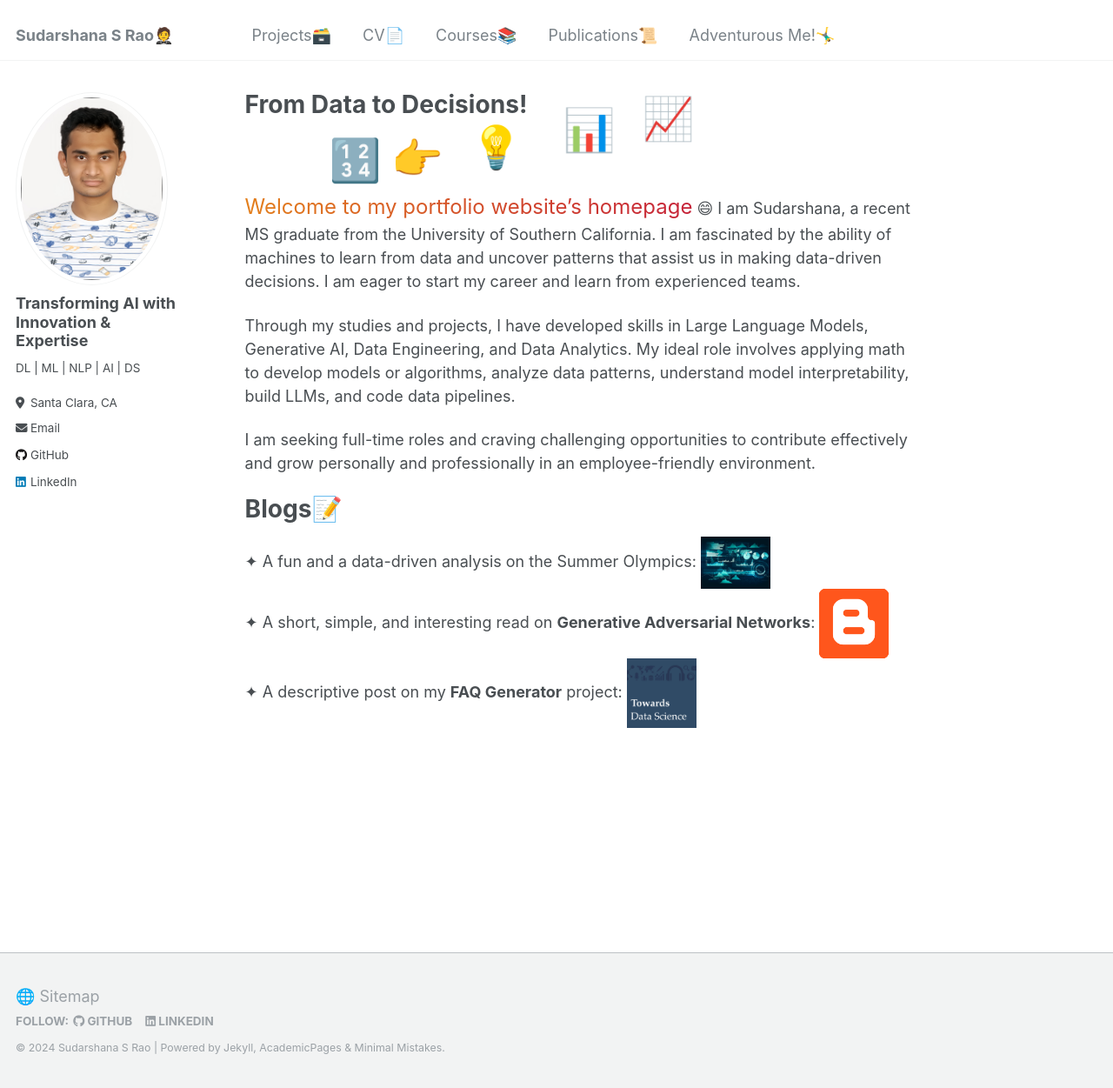
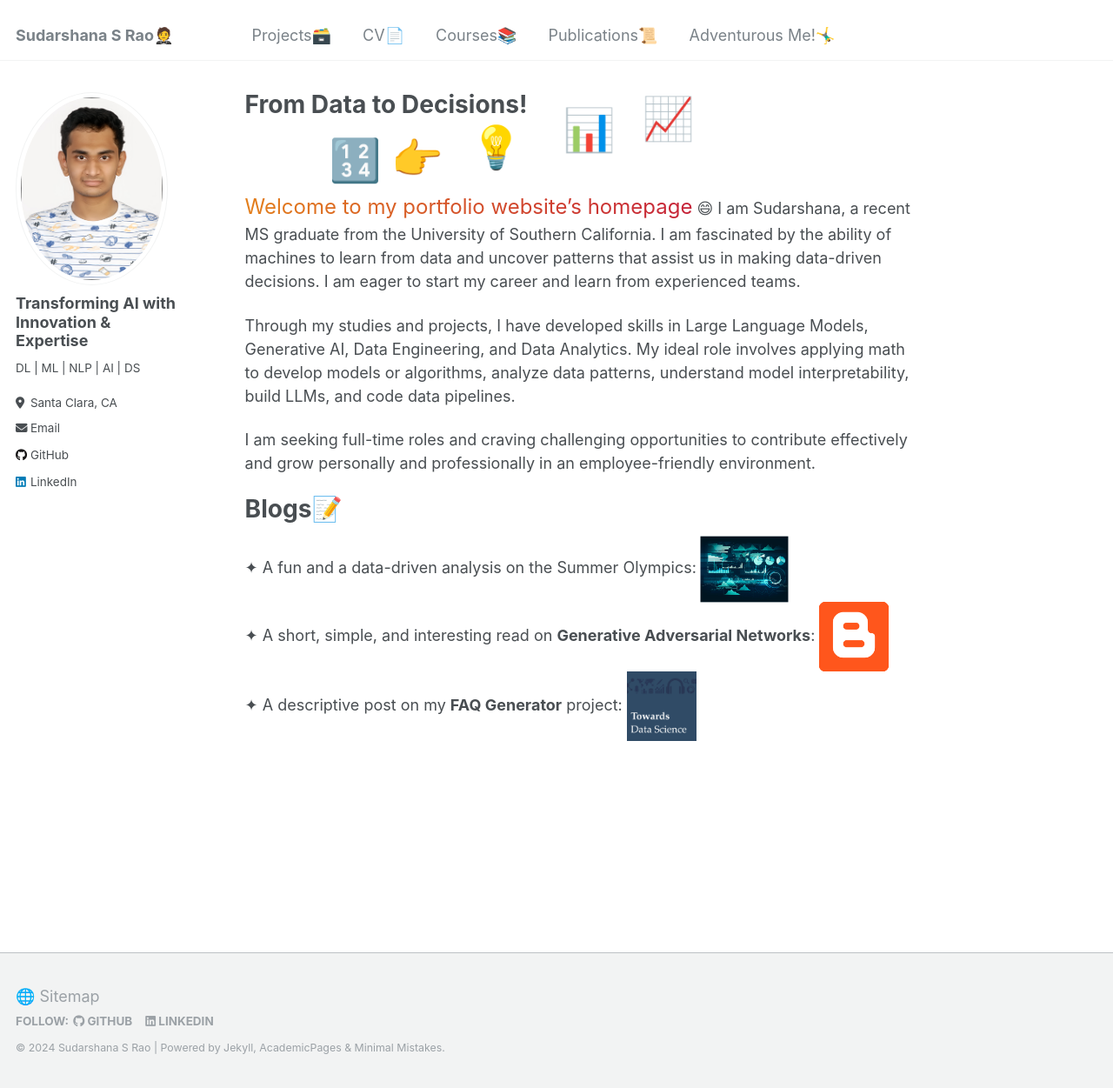
Before and after one commit to SudarshanaSRao/SudarshanaSRao.github.io, a Jekyll site: the page built from _pages/about.md, in a window 1280 px wide and 1251 px high. Shown: the whole window at 87% size. Built offline with Jekyll 4.4.1, drawn with Linux system fonts in a browser that asks for light colours.

Commit message:
Update about.md

```diff
--- a/_pages/about.md
+++ b/_pages/about.md
@@ -79,7 +79,7 @@
 <div class="flexcontainer">
   <div>
     <span>✦ A fun and a data-driven analysis on the Summer Olympics:</span> <a href="https://medium.com/@sudarshanasrao/olympics-tableau-3a79b7b49619" onclick="trackOutboundLink(this);">
-      <img class="pulse" height="30px" src="/images/indy.jpg" width="80px">
+      <img class="pulse" height="30px" src="/images/indy.jpg" width="100px">
     </a>
   </div>
 </div>
```
